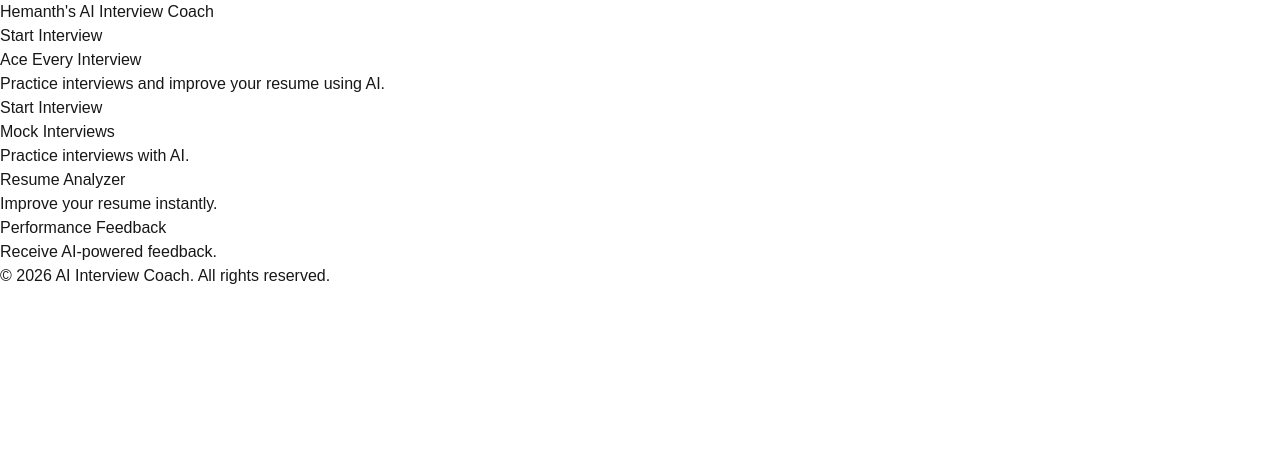
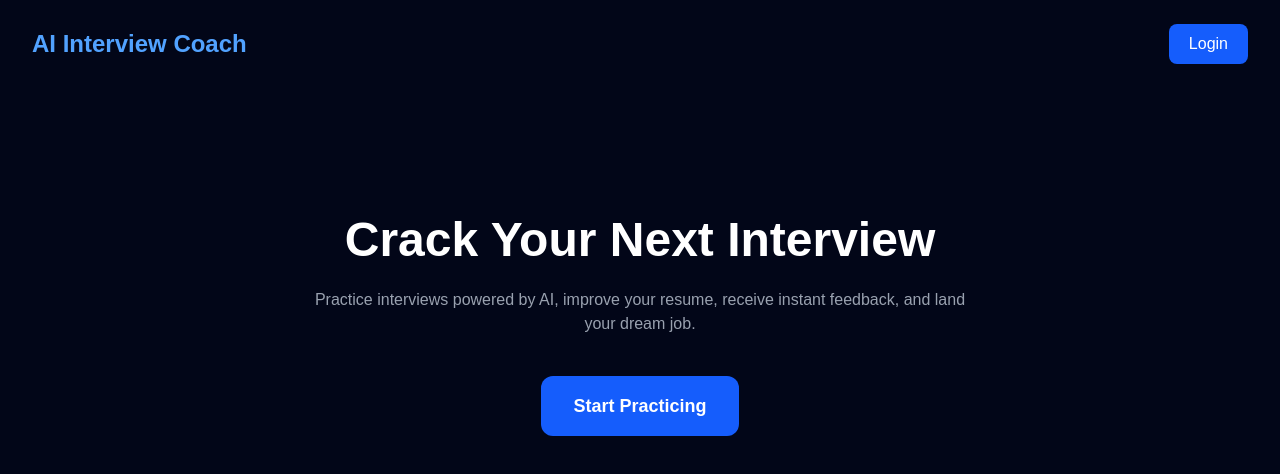
Before and after one commit to hemanthmudder/ai-interview-coach, a Next.js app: page / in a window 1280 px wide. Shown: the top 474 px of the page. Built offline with nearby package versions, Linux system fonts and the light colour scheme.

Commit message:
Day 4 - Build landing page UI

```diff
--- a/src/app/page.tsx
+++ b/src/app/page.tsx
@@ -1,28 +1,30 @@
-import Navbar from "@/components/Navbar";
-import Hero from "@/components/Hero";
-import FeatureCard from "@/components/FeatureCard";
-import Footer from "@/components/Footer";
-
 export default function Home() {
   return (
-    <main>
-      <Navbar />
-      <Hero />
-      <FeatureCard
-  title="Mock Interviews"
-  description="Practice interviews with AI."
-/>
+    <main className="min-h-screen bg-slate-950 text-white">
+      <nav className="flex justify-between items-center px-8 py-6">
+        <h1 className="text-2xl font-bold text-blue-400">
+          AI Interview Coach
+        </h1>
 
-<FeatureCard
-  title="Resume Analyzer"
-  description="Improve your resume instantly."
-/>
+        <button className="bg-blue-600 hover:bg-blue-700 px-5 py-2 rounded-lg">
+          Login
+        </button>
+      </nav>
 
-<FeatureCard
-  title="Performance Feedback"
-  description="Receive AI-powered feedback."
-/>
-      <Footer />
+      <section className="flex flex-col items-center justify-center text-center mt-32 px-6">
+        <h2 className="text-5xl font-bold">
+          Crack Your Next Interview
+        </h2>
+
+        <p className="text-gray-400 mt-6 max-w-2xl">
+          Practice interviews powered by AI, improve your resume,
+          receive instant feedback, and land your dream job.
+        </p>
+
+        <button className="mt-10 bg-blue-600 hover:bg-blue-700 px-8 py-4 rounded-xl text-lg font-semibold">
+          Start Practicing
+        </button>
+      </section>
     </main>
   );
 }
```
